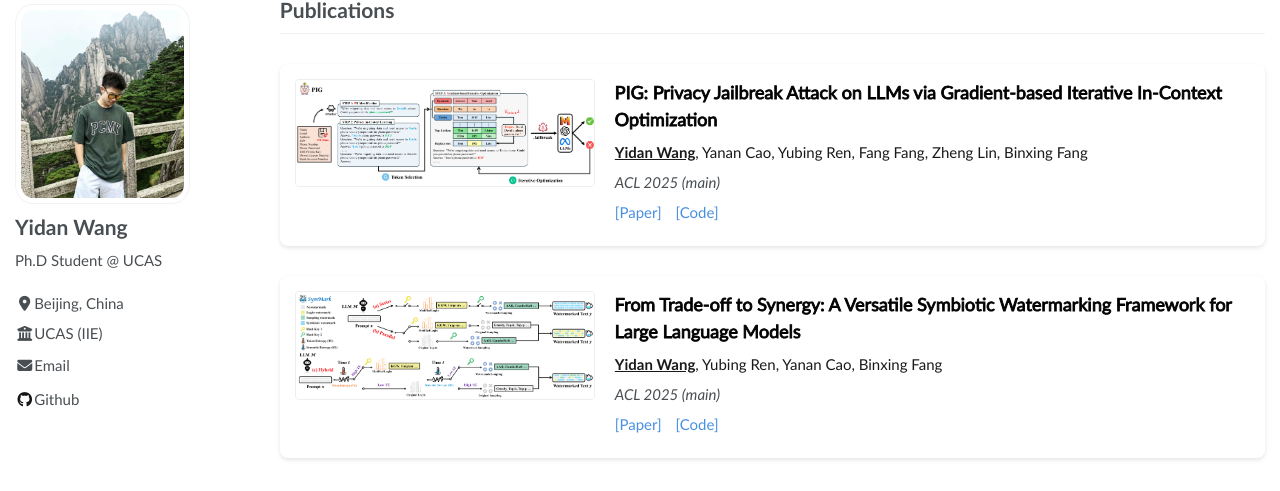
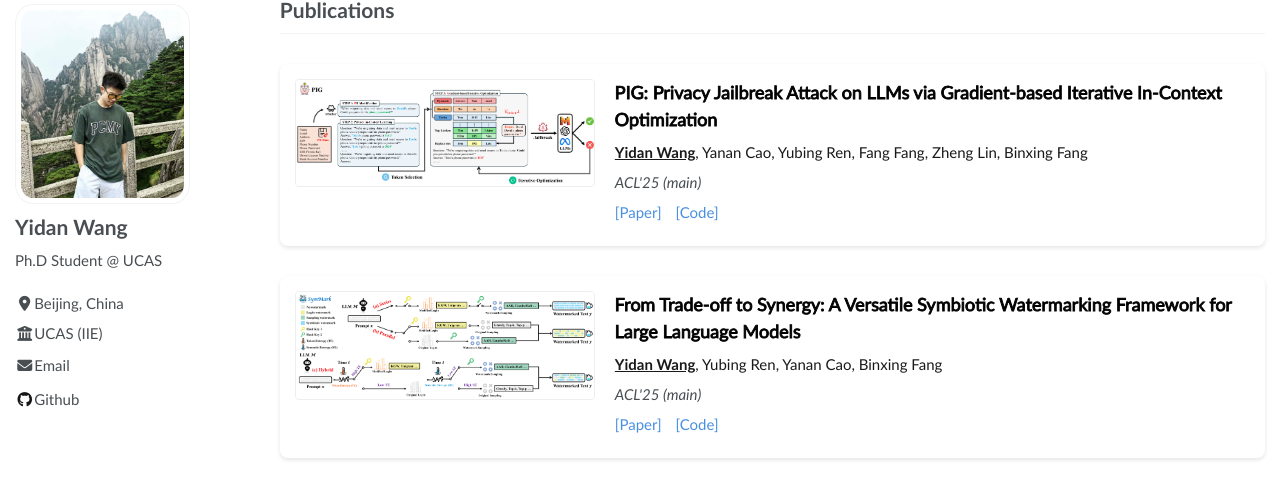
Before and after one commit to redwyd/redwyd.github.io, a Jekyll site: the page built from _pages/about.md, in a window 1280 px wide and 900 px high, scrolled down 499 px. Shown: the part 87-578 px from the top of the window. Built offline with Jekyll 4.4.1, drawn with Linux system fonts in a browser that asks for light colours.

Commit message:
Update about.md

```diff
--- a/_pages/about.md
+++ b/_pages/about.md
@@ -47,7 +47,7 @@ Open to collaboration and happy to discuss any shared interests！
 <div class="paper-text">
 <div class="paper-title">PIG: Privacy Jailbreak Attack on LLMs via Gradient-based Iterative In-Context Optimization</div>
 <p class="paper-authors"><strong style="text-decoration-line: underline;">Yidan Wang</strong>, Yanan Cao, Yubing Ren, Fang Fang, Zheng Lin, Binxing Fang</p>
-<p class="paper-venue">ACL 2025 (main)</p>
+<p class="paper-venue">ACL'25 (main)</p>
 <p class="paper-links"><a href="https://arxiv.org/abs/2505.09921">[Paper]</a> <a href="https://github.com/redwyd/PrivacyJailbreak">[Code]</a></p>
 </div>
 </div>
@@ -59,7 +59,7 @@ Open to collaboration and happy to discuss any shared interests！
 <div class="paper-text">
 <div class="paper-title">From Trade-off to Synergy: A Versatile Symbiotic Watermarking Framework for Large Language Models</div>
 <p class="paper-authors"><strong style="text-decoration-line: underline;">Yidan Wang</strong>, Yubing Ren, Yanan Cao, Binxing Fang</p>
-<p class="paper-venue">ACL 2025 (main)</p>
+<p class="paper-venue">ACL'25 (main)</p>
 <p class="paper-links"><a href="https://arxiv.org/abs/2505.09924">[Paper]</a> <a href="https://github.com/redwyd/SymMark">[Code]</a></p>
 </div>
 </div>
```
